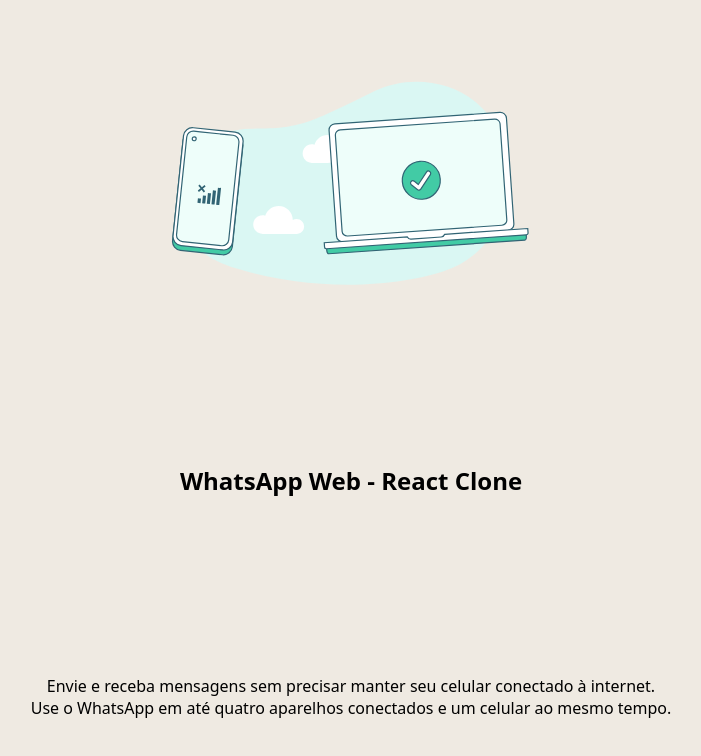
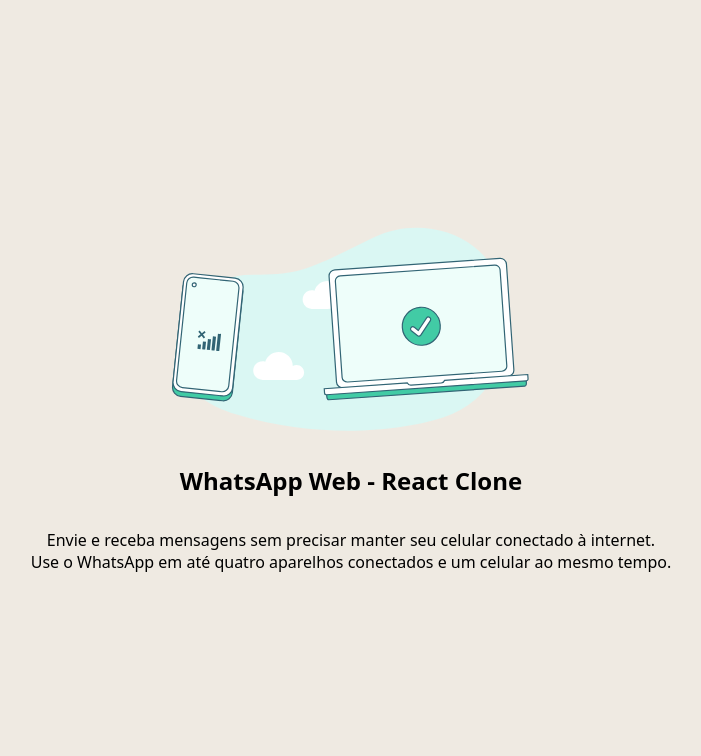
Before and after one commit to Redwars22/whatsappweb, a React (Create React App) app: page / in a window 1280 px wide. Shown: the top 756 px of the page, without its empty margins (289-990 px from the left). Built offline with nearby package versions, Linux system fonts and the light colour scheme.

Commit message:
2 files modified

```diff
--- a/src/components/Splash/Splash.component.tsx
+++ b/src/components/Splash/Splash.component.tsx
@@ -3,7 +3,7 @@
 export function SplashComponent() {
   return (
     <div className="splash">
-      <>
+      <div>
         <svg
           viewBox="0 0 303 172"
           width="360"
@@ -109,10 +109,10 @@
           Envie e receba mensagens sem precisar manter seu celular conectado à
           internet.
           <br />
-        Use o WhatsApp em até quatro aparelhos conectados e um celular ao mesmo
-        tempo.
+          Use o WhatsApp em até quatro aparelhos conectados e um celular ao
+          mesmo tempo.
         </span>
-      </>
+      </div>
     </div>
   );
 }
--- a/src/components/Splash/styles.css
+++ b/src/components/Splash/styles.css
@@ -10,3 +10,10 @@
 .splash-text {
   text-align: center;
 }
+
+.splash > div {
+  display: flex;
+  flex-direction: column;
+  align-items: center;
+  gap: 1rem;
+}
```
Lines whose indentation alone changed are shown as unchanged.
